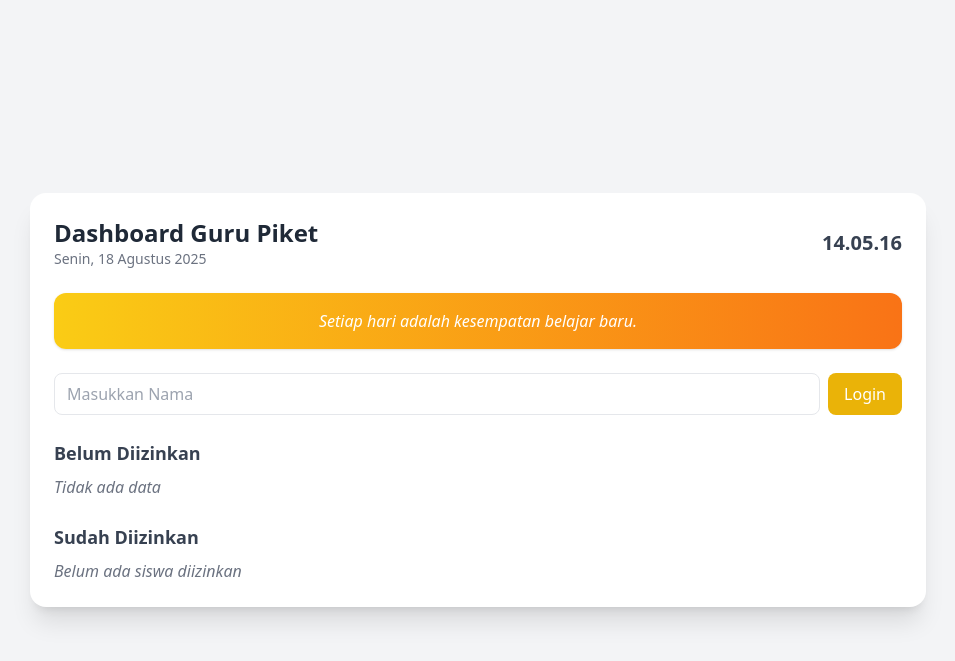
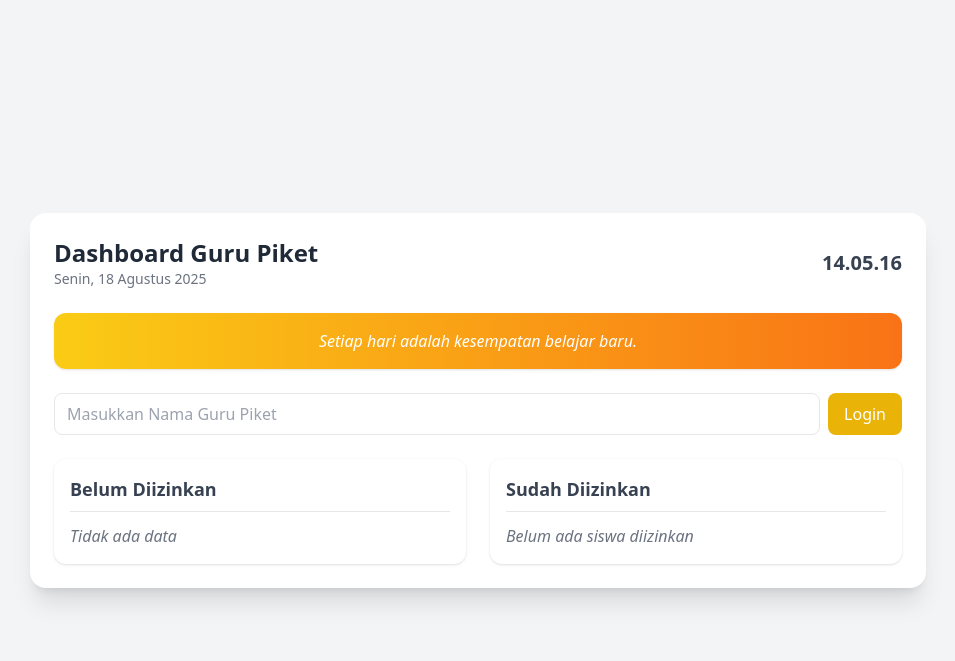
Before and after one commit to shinataputra/kurikulum-app, a PHP site: page /kurikulum-app/dashboard in a window 1280 px wide. Shown: the top 661 px of the page, without its empty margins (162-1117 px from the left). Run offline with PHP 8.4, Linux system fonts and the light colour scheme; data comes from the database, SQL or seed files in the repository; some libraries are stand-ins or nearby versions.

Commit message:
Update :  dashboard, template pdf

```diff
--- a/views/dashboard.php
+++ b/views/dashboard.php
@@ -30,7 +30,7 @@
 
         <!-- Login -->
         <div id="loginForm" class="flex gap-2">
-            <input type="text" placeholder="Masukkan Nama" id="namaGuru"
+            <input type="text" placeholder="Masukkan Nama Guru Piket" id="namaGuru"
                 class="flex-1 border rounded-lg px-3 py-2 focus:outline-none focus:ring focus:ring-yellow-400">
             <button onclick="loginGuru()"
                 class="bg-yellow-500 hover:bg-yellow-600 text-white font-medium px-4 py-2 rounded-lg">Login</button>
@@ -41,16 +41,24 @@
             <button onclick="logoutGuru()" class="text-sm text-red-500 hover:underline">Logout</button>
         </div>
 
-        <!-- List Siswa Belum Diizinkan -->
-        <div>
-            <h2 class="font-semibold text-lg text-gray-700 mb-2">Belum Diizinkan</h2>
-            <ul id="belumIzin" class="space-y-2">
+        <div class="grid grid-cols-1 md:grid-cols-2 gap-6">
+            <!-- Card Belum Diizinkan -->
+            <div class="bg-white rounded-xl shadow p-4 flex flex-col">
+                <h2 class="font-semibold text-lg text-gray-700 mb-3 border-b pb-2">Belum Diizinkan</h2>
+                <div class="flex-1 overflow-y-auto pr-2 max-h-96">
+                    <ul class="space-y-2">
                         <?php if (!empty($belumIzin)) : ?>
                             <?php foreach ($belumIzin as $siswa) : ?>
-                        <li class="flex justify-between items-center bg-gray-50 p-2 rounded-lg">
-                            <span><?= htmlspecialchars($siswa['nama']) ?></span>
+                                <li class="flex justify-between items-center bg-gray-50 p-3 rounded-lg shadow-sm">
+                                    <div>
+                                        <p class="font-medium text-gray-800"><?= htmlspecialchars($siswa['nama']) ?></p>
+                                        <p class="text-sm text-gray-500"><?= htmlspecialchars($siswa['kelas']) ?></p>
+                                        <p class="text-xs text-gray-500 mt-1">Keperluan: <?= htmlspecialchars($siswa['keperluan']) ?></p>
+                                    </div>
                                     <button onclick="izinkan(<?= $siswa['id'] ?>)"
-                                class="bg-green-500 hover:bg-green-600 text-white px-3 py-1 rounded-lg text-sm">Izinkan</button>
+                                        class="bg-green-500 hover:bg-green-600 text-white px-3 py-1 rounded-lg text-sm">
+                                        Izinkan
+                                    </button>
                                 </li>
                             <?php endforeach; ?>
                         <?php else : ?>
@@ -58,21 +66,42 @@
                         <?php endif; ?>
                     </ul>
                 </div>
+            </div>
 
-        <!-- List Siswa Sudah Diizinkan -->
-        <div>
-            <h2 class="font-semibold text-lg text-gray-700 mb-2">Sudah Diizinkan</h2>
-            <ul id="sudahIzin" class="space-y-2 text-green-600">
+            <!-- Card Sudah Diizinkan -->
+            <div class="bg-white rounded-xl shadow p-4 flex flex-col">
+                <h2 class="font-semibold text-lg text-gray-700 mb-3 border-b pb-2">Sudah Diizinkan</h2>
+                <div class="flex-1 overflow-y-auto pr-2 max-h-96">
+                    <ul class="space-y-2">
                         <?php if (!empty($sudahIzin)) : ?>
                             <?php foreach ($sudahIzin as $siswa) : ?>
-                        <li class="bg-gray-50 p-3 rounded-lg">
-                            <div class="flex justify-between">
-                                <span class="font-medium text-gray-800"><?= htmlspecialchars($siswa['nama']) ?></span>
-                                <span class="text-xs text-gray-500">Di izinkan oleh: <?= htmlspecialchars($siswa['guru_piket']) ?></span>
+                                <li class="bg-gray-50 p-3 rounded-lg shadow-sm">
+                                    <div class="flex justify-between items-start">
+                                        <!-- Bagian Nama & Kelas -->
+                                        <div>
+                                            <span class="block font-semibold text-gray-800"><?= htmlspecialchars($siswa['nama']) ?></span>
+                                            <span class="text-sm text-gray-600"><?= htmlspecialchars($siswa['kelas']) ?></span>
                                         </div>
-                            <div class="text-sm text-gray-600 mt-1">
+
+                                        <!-- Tombol WhatsApp -->
+                                        <?php if (!empty($siswa['no_telp'])) : ?>
+                                            <a href="https://wa.me/62<?= preg_replace('/[^0-9]/', '', $siswa['no_telp']) ?>" target="_blank"
+                                                class="inline-flex items-center gap-2 bg-green-500 hover:bg-green-600 text-white text-xs font-medium px-3 py-1.5 rounded-lg shadow">
+                                                <svg xmlns="http://www.w3.org/2000/svg" class="h-4 w-4" fill="currentColor" viewBox="0 0 24 24">
+                                                    <path d="M20 3.5A10.46 10.46 0 0012 2a10.46 10.46 0 00-8 18.5L2 22l2.5-2A10.46 10.46 0 0012 22a10.5 10.5 0 008-18.5zM12 20a8.41 8.41 0 01-4.29-1.16l-.31-.19-2.55.66.68-2.48-.21-.33A8.48 8.48 0 1120.5 12 8.5 8.5 0 0112 20zm4.32-6.26c-.24-.12-1.41-.7-1.62-.78s-.38-.12-.55.12-.63.78-.77.94-.28.17-.52.05a6.88 6.88 0 01-2-1.23 7.38 7.38 0 01-1.38-1.71c-.14-.24 0-.37.1-.5.09-.1.24-.28.35-.42a1.72 1.72 0 00.23-.39.44.44 0 00-.02-.42c-.06-.12-.55-1.32-.76-1.8s-.41-.42-.55-.43h-.47a.91.91 0 00-.66.31 2.77 2.77 0 00-.87 2.06 4.83 4.83 0 001 2.53 11 11 0 004.75 4.07 16.2 16.2 0 001.6.59 3.84 3.84 0 001.76.11 2.86 2.86 0 001.87-1.33 2.35 2.35 0 00.16-1.34c-.07-.12-.21-.17-.45-.29z" />
+                                                </svg>
+                                                WhatsApp
+                                            </a>
+                                        <?php endif; ?>
+                                    </div>
+
+                                    <!-- Info tambahan -->
+                                    <p class="text-xs text-gray-500 mt-2">
                                         Keperluan: <?= htmlspecialchars($siswa['keperluan']) ?>
-                            </div>
+                                    </p>
+                                    <p class="text-xs text-gray-400">
+                                        Di izinkan oleh: <?= htmlspecialchars($siswa['guru_piket']) ?>
+                                    </p>
                                 </li>
                             <?php endforeach; ?>
                         <?php else : ?>
@@ -80,6 +109,14 @@
                         <?php endif; ?>
                     </ul>
                 </div>
+            </div>
+
+
+        </div>
+
+
+
+
 
 
 
@@ -87,7 +124,7 @@
 
 
     <script>
-        let guruAktif = null; // penanda login
+        // let guruAktif = null; // penanda login
 
         // Jam & Tanggal
         function updateWaktu() {
@@ -112,22 +149,37 @@
         ];
         document.getElementById("motivasi").innerText = motivasiList[Math.floor(Math.random() * motivasiList.length)];
 
+        let guruAktif = localStorage.getItem("guruAktif") || null;
+
+        // update tampilan awal kalau sudah login sebelumnya
+        if (guruAktif) {
+            document.getElementById("namaAktif").innerText = guruAktif;
+            document.getElementById("loginForm").classList.add("hidden");
+            document.getElementById("guruAktif").classList.remove("hidden");
+        }
+
         // Login Guru
         function loginGuru() {
             let nama = document.getElementById("namaGuru").value.trim();
             if (!nama) return alert("Nama tidak boleh kosong!");
-            guruAktif = nama; // simpan siapa yang login
+
+            guruAktif = nama;
+            localStorage.setItem("guruAktif", nama); // simpan di localStorage
+
             document.getElementById("namaAktif").innerText = nama;
             document.getElementById("loginForm").classList.add("hidden");
             document.getElementById("guruAktif").classList.remove("hidden");
         }
 
         function logoutGuru() {
-            guruAktif = null; // reset login
+            guruAktif = null;
+            localStorage.removeItem("guruAktif"); // hapus dari localStorage
+
             document.getElementById("namaGuru").value = "";
             document.getElementById("loginForm").classList.remove("hidden");
             document.getElementById("guruAktif").classList.add("hidden");
         }
+
 
 
         function izinkan(id) {
--- a/views/surat/cetak_pdf_template.php
+++ b/views/surat/cetak_pdf_template.php
@@ -169,7 +169,7 @@
                 <ul>
                     <li>Siswa wajib melapor kepada guru piket sebelum meninggalkan sekolah.</li>
                     <li>Surat izin ini hanya berlaku pada tanggal yang tertera.</li>
-                    <li>Siswa diharapkan kembali ke sekolah setelah keperluan selesai (jika memungkinkan).</li>
+                    <li>Siswa diharapkan kembali ke sekolah setelah keperluan selesai.</li>
                     <li>Penggunaan surat ini harus sesuai dengan keperluan yang ditulis.</li>
                     <li>Setiap pelanggaran terhadap ketentuan ini dapat dikenai sanksi sesuai aturan sekolah.</li>
                 </ul>
```
Lines whose indentation alone changed are shown as unchanged.
